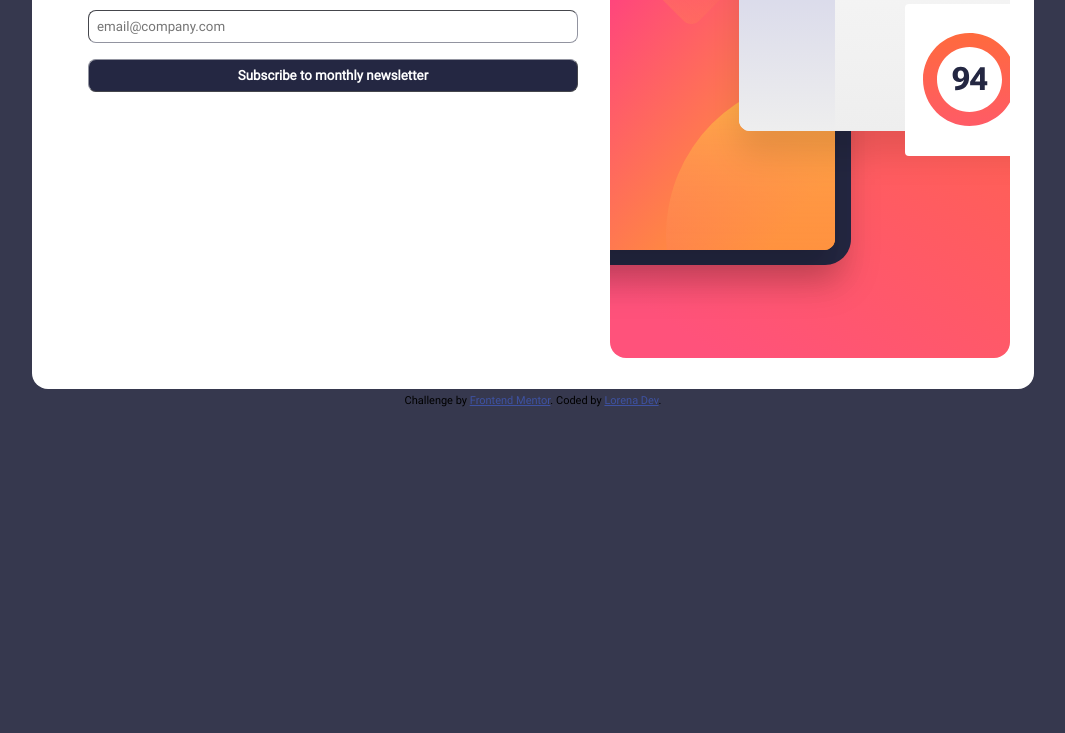
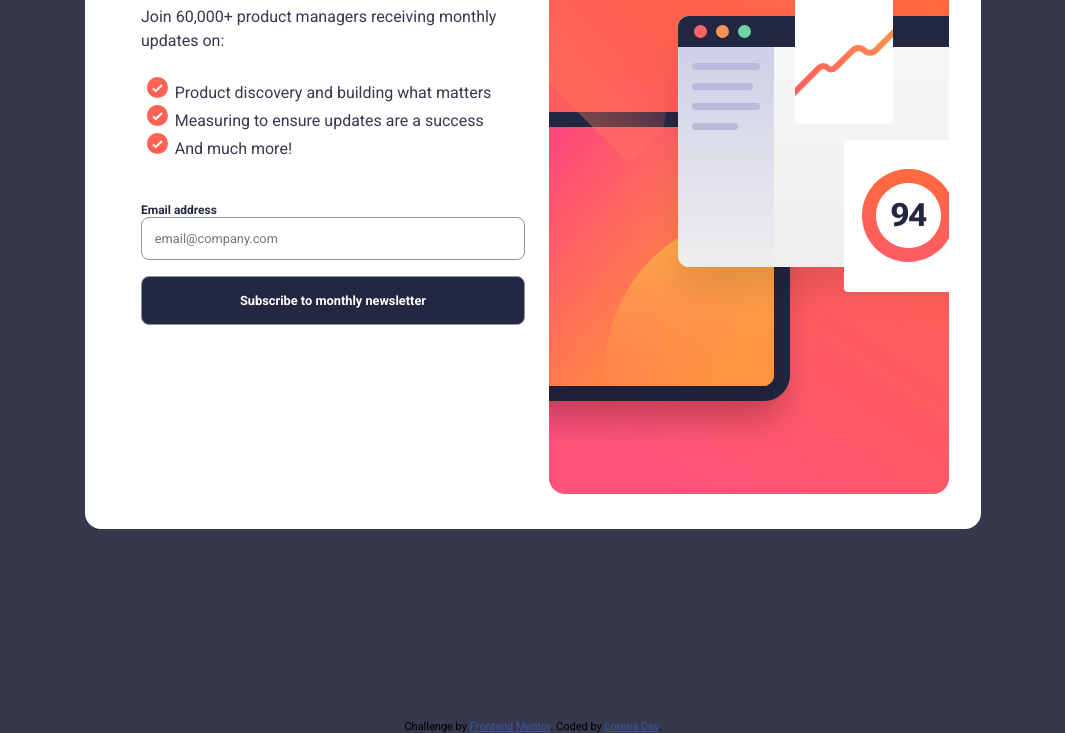
Before and after one commit to cas1092/newsletter-sign-up-with-success-message-main, a plain HTML site: page index.html in a window 1280 px wide. Shown: the part 323-1056 px from the top of the page, without its empty margins (107-1172 px from the left). Before the commit the page ends 800 px from the top, so only its background shows below. Drawn offline with Linux system fonts and the light colour scheme.

Commit message:
pullish some details

```diff
--- a/JavaScript.js
+++ b/JavaScript.js
@@ -3,6 +3,8 @@ const submitedEmail = document.querySelector("#submitedEmail");
 const card1 = document.querySelector("#container_1");
 const card2 = document.querySelector("#container_2");
 const dismiss = document.getElementById("dismiss_btn");
+const error = document.getElementById("required_email");
+const input = document.querySelector("#email");
 
 
 
@@ -19,10 +21,10 @@ function switchScreen() {
 }
 
 function showerrors() {
-    const error = document.getElementById("msg_error");
-    const input = document.querySelector("#email");
-    error.classList.remove("hidden");
-    input.classList.add("error_style");
+
+    input.style.color = "var(--Tomato)";
+    input.style.borderColor = "var(--Tomato)";
+    error.classList.toggle("hidden");
 
 
 }
@@ -37,13 +39,13 @@ function isValidEntry(str) {
 form.addEventListener('submit', (e) => {
     e.preventDefault();
 
-    const email = form.querySelector("#email");
+
     const valid = isValidEntry(email.value);
     if (!valid) {
         return showerrors();
     }
     else {
-        updateEmail(email.value);
+        updateEmail(input.value);
         switchScreen();
     }
 
--- a/StyleSheet.css
+++ b/StyleSheet.css
@@ -1,7 +1,4 @@
-@font-face{
-    src:url(assets/fonts/Roboto-Regular.ttf);
-    font-family:"Roboto";
-}
+
 :root {
     --Tomato: hsl(4, 100%, 67%);
     --DarkSlateGrey: hsl(234, 29%, 20%);
@@ -12,31 +9,34 @@
 *{
     box-sizing:border-box;
 }
+.roboto-thin {
+    font-family: "Roboto", sans-serif;
+    font-weight: 100;
+    font-style: normal;
+}
 
-body {
-    font-family: "Roboto",sans serif;
-    line-height:1.5rem;
+.roboto-regular {
+    font-family: "Roboto", sans-serif;
+    font-weight: 400;
+    font-style: normal;
+}
+
+.roboto-bold {
+    font-family: "Roboto", sans-serif;
+    font-weight: 700;
+    font-style: normal;
+}
+
+body{
+    font-family:"Roboto",sans-serif;
     display:flex;
     flex-direction:column;
-    align-items:center;
-    justify-content:center;
+
+
 
 }
-.card{
-    display:flex;
-    flex-direction:column;
-    padding:0rem 1.5rem;
 
-}
-picture{
-    max-width:100%;
-}
-.container_1 {
-    display: flex;
-    flex-direction: column;
-    place-self: center;
-    padding: 1.5rem;
-}
+
 .container_2 {
     display: flex;
     flex-direction: column;
@@ -48,113 +48,106 @@ picture{
     border-radius: 1rem;
 }
 
+.content{
+    padding:1.5rem;
+}
+h1{
+    font-size:2.5rem;
+    color:var(--DarkSlateGrey);
+    font-weight:700;
+    padding:1rem 0;
+
+}
+
+
+p {
+    padding:0.5rem 0;
+    color: var(--CharcoalGrey);
+    font-weight: 400;
+    line-height: 1.5rem;
+
+}
+
+ul {
+    list-style-image: url(assets/images/icon-list.svg);
+    padding: 1rem 2rem;
+    color: var(--CharcoalGrey);
+    line-height: 1.5rem;
+}
+form {
+    margin-top:1.5rem;
+    max-width: 100%;
+}
+label{
+    font-size:0.75rem;
+    font-weight:700;
+    color:var(--DarkSlateGrey);
+}
+input {
+    width: 100%;
+    padding: 1rem;
+    border-radius:0.5rem;
+    font-family: inherit;
+    border: 1px solid var(--Grey);
+    font-size:0.8rem;
+}
+
+.button{
+    background-color:var(--DarkSlateGrey);
+    color:white;
+    font-weight:700;
+    margin:1rem 0;
+
+}
+#email{
+    padding: 0.8rem;
+    color:var(--Grey);
+}
+
+#submitedEmail {
+    color: var(--DarkSlateGrey);
+    font-weight: 700;
+}
+
+.error_msg {
+
+    color: var(--Tomato);
+    font-weight: 700;
+    font-size: 0.75rem;
+    text-align:right;
 
 
 
-h1{
-    font-weight:700;
-    color:var(--DarkSlateGrey);
-    font-size:2rem;
-}
-p{
-    color:var(--CharcoalGrey);
-    font-size:1rem;
-    padding:1rem 0;
-}
-ul {
-    list-style-image: url(assets/images/icon-list.svg);
-    color: var(--CharcoalGrey);
-    font-family: "Roboto",sans serif;
-}
-li {
-    margin-left: 2rem;
-    color: var(--CharcoalGrey);
-    font-family: "Roboto",sans serif;
-
-}
-form{
-    margin-top:1rem;
-}
-.label {
-    color: var(--DarkSlateGrey);
-    font-family: "Roboto",sans serif;
-    font-size:0.8rem;
-    font-weight:700;
-}
-input {
-    width: 100%;
-    font-family: "Roboto",sans serif;
-    padding: 0.5rem;
-    margin: 0.5rem 0;
-    border-radius: 0.5rem;
-    border-color: var(--Grey);
-    border-width: 0.5px;
-}
-.button {
-    color: var(--White);
-    background-color: var(--DarkSlateGrey);
-    font-family: "Roboto",sans serif;
-    font-weight:700;
-}
-.error {
-    color: var(--Tomato);
-    font-family: "Roboto",sans serif;
-    font-size: 0.8rem;
-    font-weight: 700;
-    text-align:right;
-}
-strong{
-    font-weight:700;
-}
-.content {
-    margin: 2rem;
-    background-color: var(--White);
-    border-radius: 1.5rem;
 }
 
-.hidden{
-    display:none;
-}
-
-.button:hover {
-    background-color: var(--Tomato);
-    background: linear-gradient(to right, #ff5378, var(--Tomato));
-    box-shadow: var(--Tomato) -4px 9px 25px -6px;
+.hidden {
+    display: none;
 }
 
 
-
-.error_style {
-    background-color: hsl(var(--Tomato) / 0.4);
-    box-shadow: 0 0 0 2px hsl(var(--Tomato));
-    color: hsl(var(--Tomato));
-    color: var(--Tomato);
-    font-family: "Roboto",sans serif;
-    font-size: 0.8rem;
-    font-weight: 700;
-    text-align: right;
-}
-
-
-@media (min-width:650px){
+@media (min-width:650px) {
+    body {
+        background-color: var(--CharcoalGrey);
+        min-height: 100vh;
+    }
     .container_1 {
+        display: flex;
         flex-direction: row-reverse;
         background-color: var(--White);
-        border-radius:1rem;
+        border-radius: 1rem;
+        margin: 15%;
+        padding:2rem;
+
     }
 
 
 
-    body{
-        background-color:var(--CharcoalGrey);
-        min-height:100vh;
-    }
 
     .content {
-        margin: 2rem;
+
         background-color: var(--White);
         border-radius: 1.5rem;
+        justify-content:center;
+        justify-items:center;
     }
-
-
 }
--- a/index.html
+++ b/index.html
@@ -8,11 +8,20 @@
     <link rel="stylesheet" href="reset.css" />
     <link rel="stylesheet" href="StyleSheet.css" />
     <title>Frontend Mentor | Newsletter sign-up form with success message</title>
+    <style>
+        @import url('https://fonts.googleapis.com/css2?family=Roboto:wght@100;400;700&display=swap');
+    </style>
 
     <!-- Feel free to remove these styles or customise in your own stylesheet 👍 -->
     <style>
-    .attribution { font-size: 11px; text-align: center; }
-    .attribution a { color: hsl(228, 45%, 44%); }
+        .attribution {
+            font-size: 11px;
+            text-align: center;
+        }
+
+            .attribution a {
+                color: hsl(228, 45%, 44%);
+            }
     </style>
     <script defer src="JavaScript.js"></script>
 </head>
@@ -21,11 +30,11 @@
         <div class="card">
             <div class="container_1" id="container_1">
                 <picture alt="Background image">
-                    <source media="(min-width:650px)" srcset="assets/images/illustration-sign-up-desktop.svg" />
-                    <img src="assets/images/illustration-sign-up-mobile.svg" />
+                    <source media="(min-width:650px)" srcset="assets/images/illustration-sign-up-desktop.svg"/>
+                    <img src="assets/images/illustration-sign-up-mobile.svg"/>
                 </picture>
                 <div class="content">
-                    <h1>Stay updated!</h1>
+                    <h1 >Stay updated!</h1>
                     <p>Join 60,000+ product managers receiving monthly updates on:</p>
                     <ul>
                         <li>Product discovery and building what matters</li>
@@ -33,21 +42,17 @@
                         <li>And much more!</li>
                     </ul>
                     <form class="form" id="form" method="get">
-                        <label class="label">
-                            Email address
-                            <span class="error hidden" id="error">
-                                Valid email required
-                            </span>
+                        <label>Email address</label>
+                        <span id="required_email" class="error_msg hidden">Valid email required</span>
                         <input id="email" name="email" placeholder="email@company.com" />
                         <input class="button " id="button" value="Subscribe to monthly newsletter" type="submit" />
-                        </label>
-
+                        <span aria-live="polite" id="email-error"></span>
                     </form>
                 </div>
             </div>
             <div class="container_2 hidden" id="container_2">
                 <div class="content">
-                    <img src="assets/images/icon-success.svg" alt="sucess image"/>
+                    <img id="succes_img"src="assets/images/icon-success.svg" alt="sucess image"/>
 
                     <h1>Thanks for subscribing!</h1>
                     <p>
```
Lines whose indentation alone changed are shown as unchanged.
